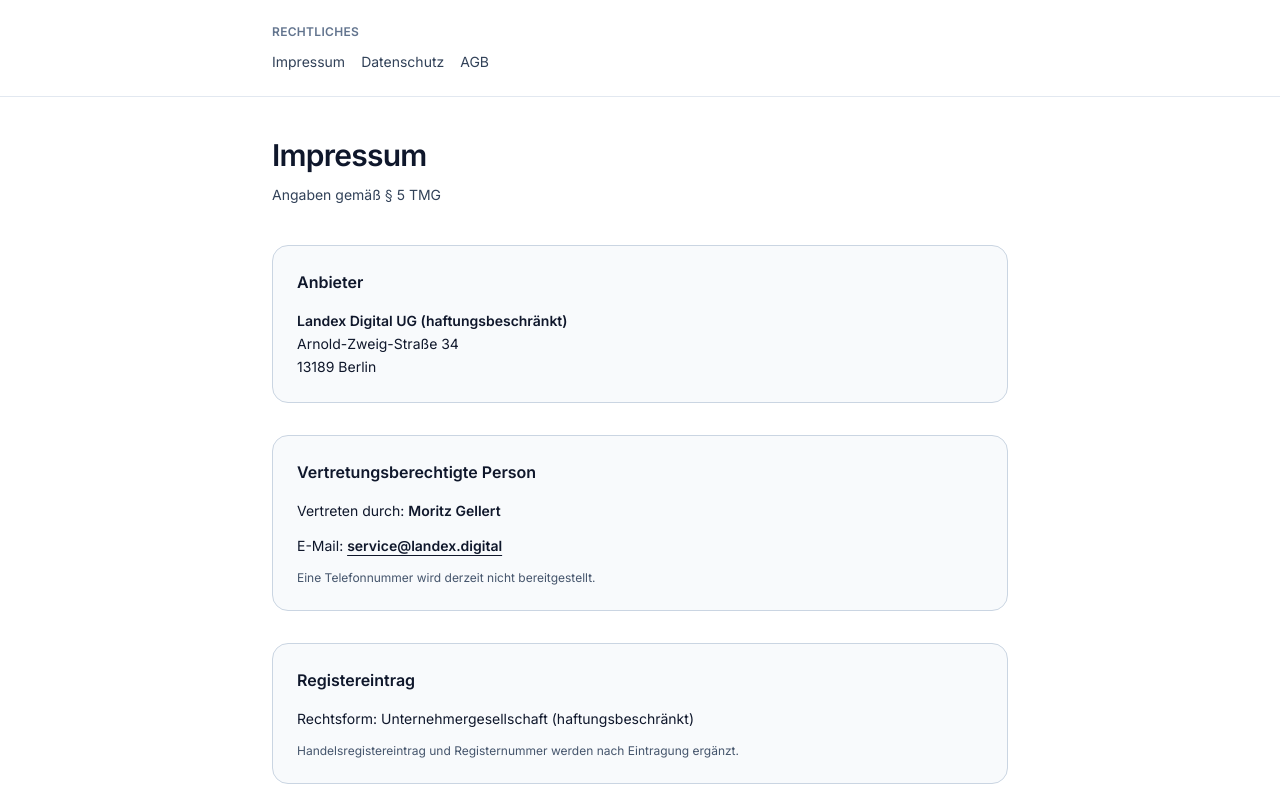
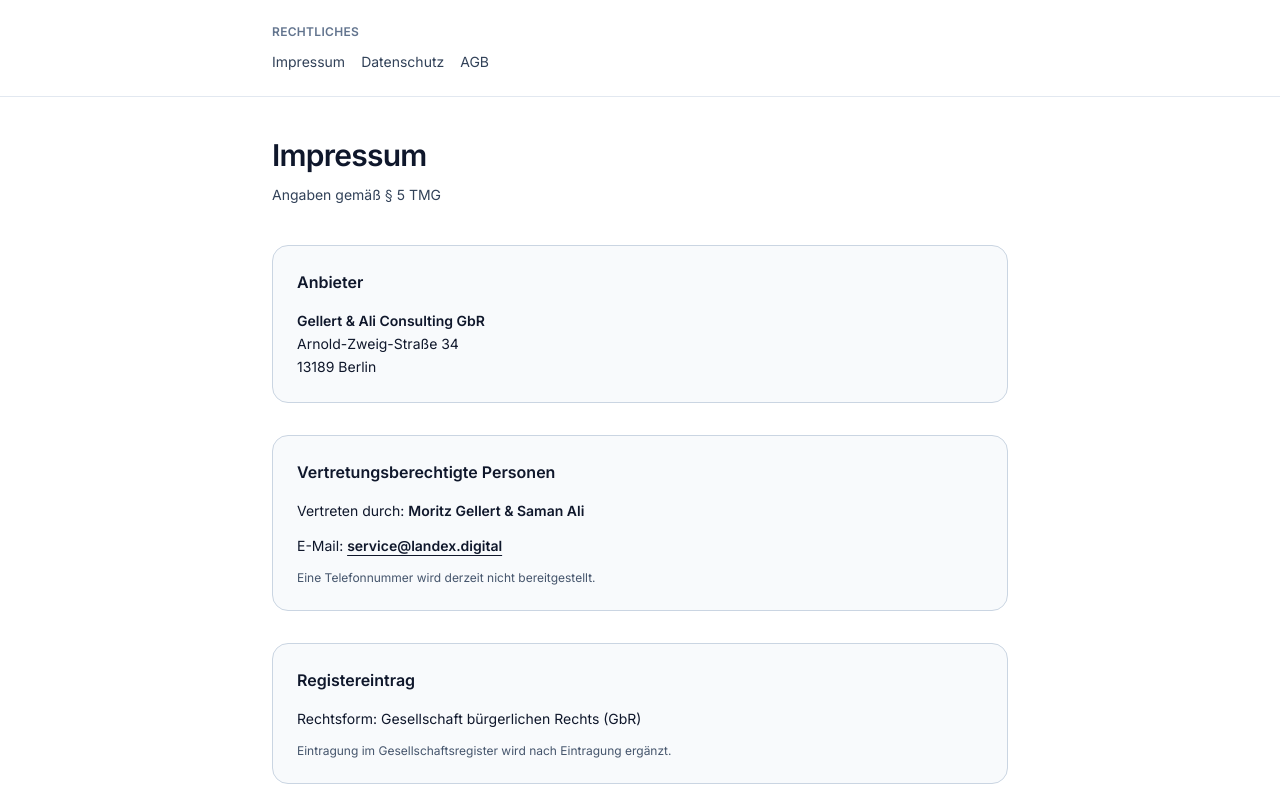
Before and after one commit to moe133111/Landex, a Next.js app: page /legal/Impressum in a window 1280 px wide. Shown: the top 800 px of the page. Built offline with nearby package versions, Linux system fonts and the light colour scheme.

Commit message:
chore: Firmendaten aktualisiert – Gellert & Ali Consulting GbR

```diff
--- a/src/app/legal/AGB/page.tsx
+++ b/src/app/legal/AGB/page.tsx
@@ -2,7 +2,7 @@
 import type { Metadata } from "next";
 
 export const metadata: Metadata = {
-  title: "AGB | Landex Digital",
+  title: "AGB | Gellert & Ali Consulting",
   robots: { index: true, follow: true },
 };
 
@@ -23,12 +23,12 @@
         <div className="rounded-2xl border border-slate-300 bg-slate-50 p-6">
           <h2 className="text-base font-semibold text-slate-900">Anbieter</h2>
           <div className="mt-4 text-sm text-slate-900 leading-relaxed">
-            <p className="font-semibold">Landex Digital UG (haftungsbeschränkt)</p>
+            <p className="font-semibold">Gellert & Ali Consulting GbR</p>
             <p>Arnold-Zweig-Straße 34</p>
             <p>13189 Berlin</p>
 
             <p className="mt-4">
-              Vertreten durch: Moritz Gellert
+              Vertreten durch: Moritz Gellert &amp; Saman Ali
               <br />
               E-Mail:{" "}
               <a
@@ -50,7 +50,7 @@
           <h2 className="font-semibold text-slate-900">1. Geltungsbereich</h2>
           <p>
             (1) Diese Allgemeinen Geschäftsbedingungen (AGB) gelten für alle
-            Verträge zwischen der Landex Digital UG (haftungsbeschränkt),
+            Verträge zwischen der Gellert & Ali Consulting GbR,
             Arnold-Zweig-Straße 34, 13189 Berlin, E-Mail: service@landex.digital –
             nachfolgend „Anbieter“ – und ihren Kunden – nachfolgend „Kunde“.
           </p>
--- a/src/app/legal/DSGVO/page.tsx
+++ b/src/app/legal/DSGVO/page.tsx
@@ -2,7 +2,7 @@
 import type { Metadata } from "next";
 
 export const metadata: Metadata = {
-  title: "Datenschutzerklärung | Landex Digital",
+  title: "Datenschutzerklärung | Gellert & Ali Consulting",
   robots: { index: true, follow: true },
 };
 
@@ -23,12 +23,12 @@
         <div className="rounded-2xl border border-slate-300 bg-slate-50 p-6">
           <h2 className="text-base font-semibold text-slate-900">Verantwortlicher</h2>
           <div className="mt-4 text-sm text-slate-900 leading-relaxed">
-            <p className="font-semibold">Landex Digital UG (haftungsbeschränkt)</p>
+            <p className="font-semibold">Gellert & Ali Consulting GbR</p>
             <p>Arnold-Zweig-Straße 34</p>
             <p>13189 Berlin</p>
 
             <p className="mt-4">
-              Vertreten durch: Moritz Gellert
+              Vertreten durch: Moritz Gellert &amp; Saman Ali
               <br />
               E-Mail:{" "}
               <a
--- a/src/app/legal/Impressum/page.tsx
+++ b/src/app/legal/Impressum/page.tsx
@@ -2,7 +2,7 @@
 import type { Metadata } from "next";
 
 export const metadata: Metadata = {
-  title: "Impressum | Landex Digital",
+  title: "Impressum | Gellert & Ali Consulting",
   robots: { index: true, follow: true },
 };
 
@@ -24,7 +24,7 @@
           <h2 className="font-semibold text-slate-900 mb-4">Anbieter</h2>
           <div className="text-sm leading-relaxed text-slate-900">
             <p className="font-semibold">
-              Landex Digital UG (haftungsbeschränkt)
+              Gellert & Ali Consulting GbR
             </p>
             <p>Arnold-Zweig-Straße 34</p>
             <p>13189 Berlin</p>
@@ -34,10 +34,10 @@
         {/* Vertretung & Kontakt */}
         <div className="rounded-2xl border border-slate-300 bg-slate-50 p-6">
           <h2 className="font-semibold text-slate-900 mb-4">
-            Vertretungsberechtigte Person
+            Vertretungsberechtigte Personen
           </h2>
           <div className="text-sm leading-relaxed text-slate-900">
-            <p>Vertreten durch: <span className="font-semibold">Moritz Gellert</span></p>
+            <p>Vertreten durch: <span className="font-semibold">Moritz Gellert &amp; Saman Ali</span></p>
             <p className="mt-3">
               E-Mail:{" "}
               <a
@@ -60,10 +60,10 @@
           </h2>
           <div className="text-sm leading-relaxed text-slate-900">
             <p>
-              Rechtsform: Unternehmergesellschaft (haftungsbeschränkt)
+              Rechtsform: Gesellschaft bürgerlichen Rechts (GbR)
             </p>
             <p className="mt-3 text-xs text-slate-600">
-              Handelsregistereintrag und Registernummer werden nach Eintragung ergänzt.
+              Eintragung im Gesellschaftsregister wird nach Eintragung ergänzt.
             </p>
           </div>
         </div>
@@ -88,7 +88,7 @@
             Verantwortlich für den Inhalt nach § 55 Abs. 2 RStV
           </h2>
           <div className="text-sm leading-relaxed text-slate-900">
-            <p>Moritz Gellert</p>
+            <p>Moritz Gellert &amp; Saman Ali</p>
             <p>Arnold-Zweig-Straße 34</p>
             <p>13189 Berlin</p>
           </div>
```
